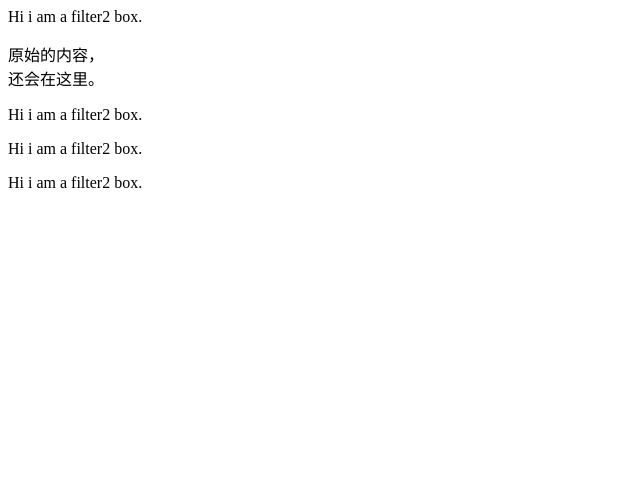
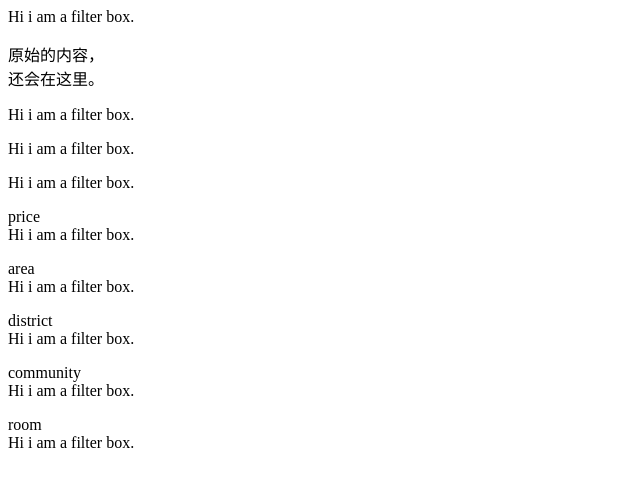
Before and after one commit to quentinyang/resources, a website: page angularjs/index.html in a window 1280 px wide. Shown: the whole page, without its empty margins (0-640 px from the left). Drawn offline with nearby package versions, Linux system fonts and the light colour scheme.

Commit message:
Demo 3: compile and lnk

```diff
--- a/angularjs/index.html
+++ b/angularjs/index.html
@@ -12,6 +12,12 @@
     <div filter></div>
     <div class="filter"></div>
     <!-- directive: filter -->
+
+    <div ng-controller="MyCtrl">
+        <div ng-repeat="filter in filters">
+            {{filter}}<filter></filter>
+        </div>
+    </div>
 </body>
 <script src="vendor/angularjs/angular.js"></script>
 <script src="js/directive/filter.js"></script>
--- a/angularjs/js/directive/filter.js
+++ b/angularjs/js/directive/filter.js
@@ -2,8 +2,12 @@ var appModule = angular.module('app', []);
 appModule.directive('filter', function() {
     return {
         restrict: 'ECMA',
-        template: '<div>Hi i am a filter2 box.<p ng-transclude></p></div>',
+        template: '<div>Hi i am a filter box.<p ng-transclude></p></div>',
         transclude: true,
         replace: true
     };
 });
+
+appModule.controller('MyCtrl', function($scope) {
+    $scope.filters = ['price','area','district','community','room'];
+});
```
